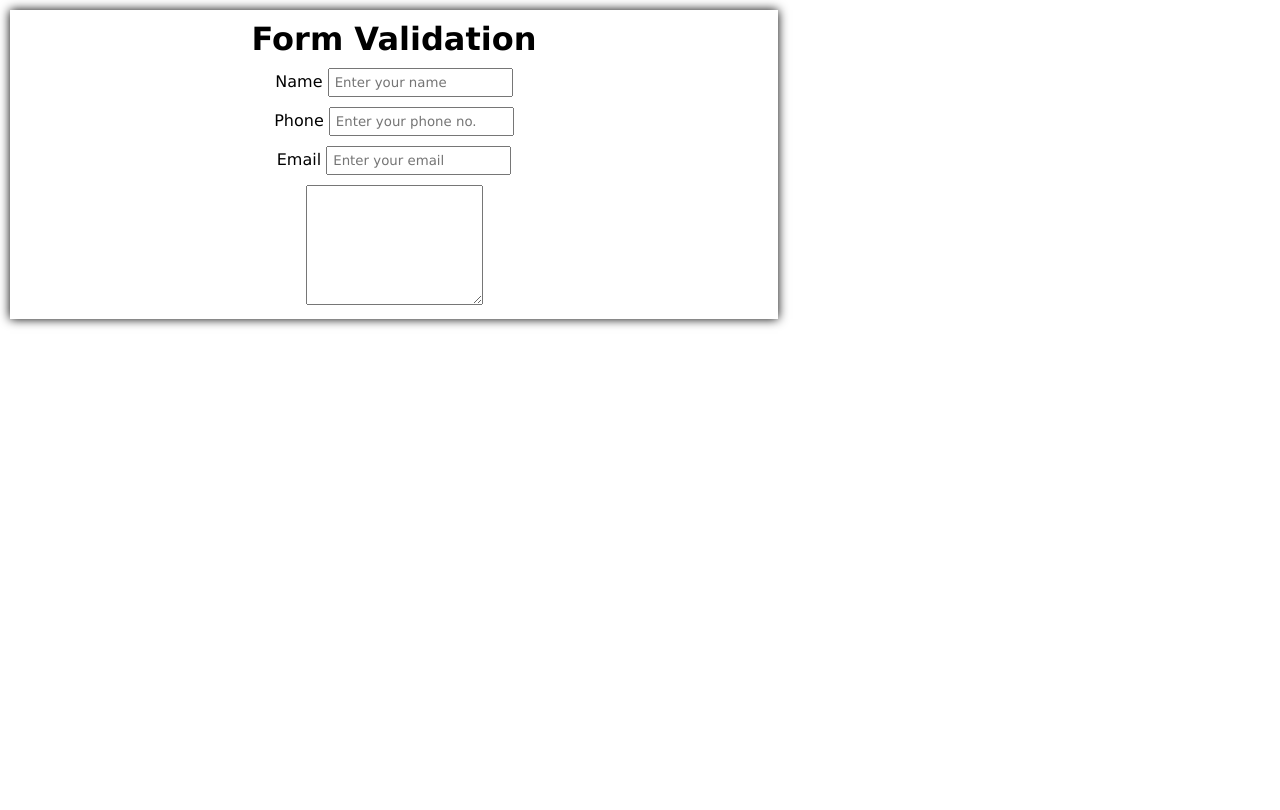
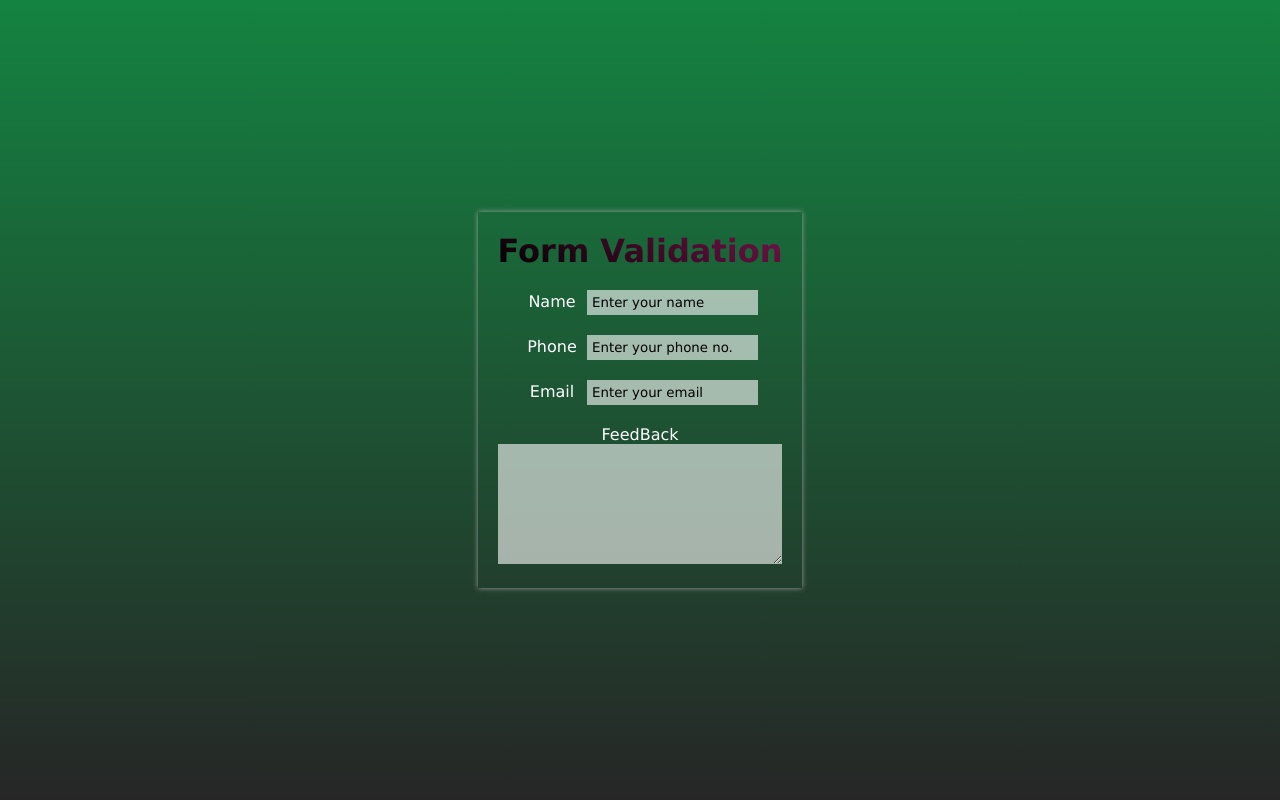
Before and after one commit to saransites/Simple-Form-Validation, a plain HTML site: page index.html in a window 1280 px wide. Drawn offline with Linux system fonts and the light colour scheme.

Commit message:
update styling

```diff
--- a/index.html
+++ b/index.html
@@ -12,21 +12,22 @@
         <div class="input-box">
             <label>Name</label>
             <input type="text" placeholder="Enter your name" id="input-name" onkeyup="nameValidate()">
-            <span class="name-error"></span>
+            <p class="name-error"></p>
         </div>
         <div class="input-box">
             <label>Phone</label>
             <input type="tel" placeholder="Enter your phone no." id="input-phone" onkeyup="phoneValidate()">
-            <span class="phone-error"></span>
+            <p class="phone-error"></p>
         </div>
         <div class="input-box">
             <label>Email</label>
             <input type="email" placeholder="Enter your email" id="input-email" onkeyup="emailValidate()">
-            <span class="email-error"></span>
+            <p class="email-error"></p>
         </div>
         <div>
+            <p class="Feed">FeedBack</p>
             <textarea id="feedback"></textarea>
-            <span class="feedError"></span>
+            <p class="feedError"></p>
         </div>
     </div>
     <script src="main.js"></script>
--- a/style.css
+++ b/style.css
@@ -6,23 +6,62 @@
 }
 body{
     height:100vh;
+    display:flex;
+    justify-content: center;
+    align-items: center;
+    background:linear-gradient(#148341,#262626)
 }
 .container{
-    padding:10px;
+    padding:20px;
     width: 60%;
-    box-shadow: 0 0 10px black;
+    box-shadow: 0 0 5px rgb(160, 160, 160);
     text-align: center;
     display:flex;
     flex-direction: column;
-    gap:10px;
+    gap:20px;
     margin:10px;
+}
+.container h1{
+    background:linear-gradient(29deg,#000000,#751148);
+    background-clip: text;
+    color:transparent;
+}
+.input-box>label{
+    width:60px;
+    color:#fff;
+    display: inline-block;
+}
+.input-box>p{
+    color:#fff;
 }
 input{
     padding:5px;
     outline:none;
+    width:100%;
+    background:none;
+    border:none;
+    background: rgba(255,255,255,0.6);
+}
+input::-webkit-input-placeholder{
+    color:#000;
 }
 #feedback{
     padding:10px;
     min-height:15vh;
     outline:none;
+    width:100%;
+    background:none;
+    border:none;
+    background: rgba(255,255,255,0.6);
 }
+.Feed{
+    color:#fff;
+}
+@media only screen and (min-width:450px){
+    .container{
+        width:fit-content;
+    }
+    input{
+        width:60%;
+    }
+}
```
